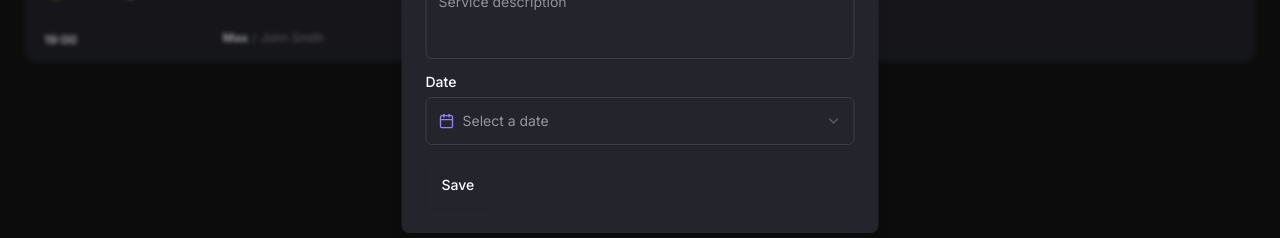
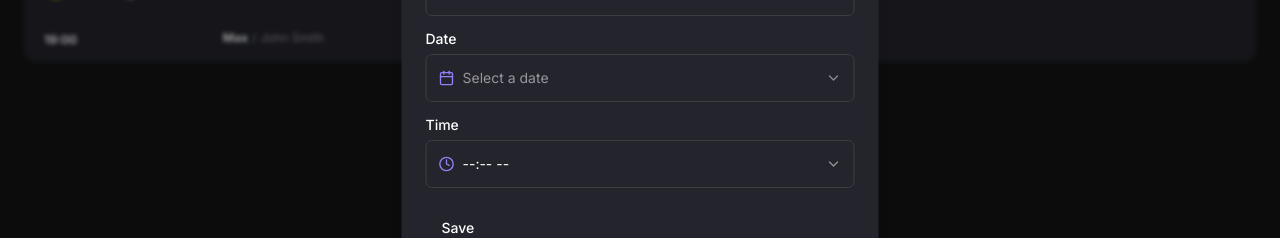
Before and after one commit to carloswimmer/pet-shop, a Next.js app: page / in a window 1280 px wide. Both pictures are taken after a click on the button "New appointment". Shown: the part 454-692 px from the top of the page. Built offline with nearby package versions, Linux system fonts and the light colour scheme.

Commit message:
Create time select

```diff
--- a/src/components/appointment-form/appointment-form.tsx
+++ b/src/components/appointment-form/appointment-form.tsx
@@ -1,8 +1,15 @@
 'use client';
 
 import { zodResolver } from '@hookform/resolvers/zod';
-import { Dog, Phone, User } from 'lucide-react';
+import { Clock, Dog, Phone, User } from 'lucide-react';
 import { useForm } from 'react-hook-form';
+import {
+  DateField,
+  MaskedField,
+  SelectField,
+  TextareaField,
+  TextField,
+} from '@/components/fields';
 import { Button } from '@/components/ui/button';
 import {
   Dialog,
@@ -17,7 +24,7 @@ import {
   type AppointmentFormValues,
   appointmentFormSchema,
 } from '@/schema/appointmentFormSchema';
-import { DateField, MaskedField, TextareaField, TextField } from '../fields';
+import { generateTimeOptions } from '@/utils/generate-time-options';
 
 export const AppointmentForm = () => {
   const form = useForm<AppointmentFormValues>({
@@ -97,6 +104,15 @@ export const AppointmentForm = () => {
               input={{ placeholder: 'Select a date' }}
             />
 
+            <SelectField
+              form={form}
+              name="time"
+              label="Time"
+              icon={<Clock className="h-4 w-4" />}
+              input={{ placeholder: '--:-- --' }}
+              options={TIME_OPTIONS}
+            />
+
             <Button type="submit">Save</Button>
           </form>
         </Form>
@@ -104,3 +120,5 @@ export const AppointmentForm = () => {
     </Dialog>
   );
 };
+
+const TIME_OPTIONS = generateTimeOptions(9, 21);
--- a/src/components/fields/date-field.tsx
+++ b/src/components/fields/date-field.tsx
@@ -53,7 +53,7 @@ export const DateField = ({ form, name, label, input }: DateFieldProps) => (
                     <span>{input.placeholder}</span>
                   )}
                 </div>
-                <ChevronDownIcon className="opacity-50 h-4 w-4" />
+                <ChevronDownIcon className="opacity-90 h-4 w-4" />
               </Button>
             </FormControl>
           </PopoverTrigger>
--- a/src/components/fields/index.ts
+++ b/src/components/fields/index.ts
@@ -1,4 +1,5 @@
 export * from './date-field';
 export * from './masked-field';
+export * from './select-field';
 export * from './text-field';
 export * from './textarea-field';
--- /dev/null
+++ b/src/components/fields/select-field.tsx
@@ -0,0 +1,69 @@
+import type { ReactNode } from 'react';
+import type { UseFormReturn } from 'react-hook-form';
+import {
+  FormControl,
+  FormField,
+  FormItem,
+  FormLabel,
+  FormMessage,
+} from '@/components/ui/form';
+import {
+  Select,
+  SelectContent,
+  SelectItem,
+  SelectTrigger,
+  SelectValue,
+} from '@/components/ui/select';
+import type {
+  AppointmentFormKeys,
+  AppointmentFormValues,
+} from '@/schema/appointmentFormSchema';
+
+type SelectFieldProps = {
+  form: UseFormReturn<AppointmentFormValues, any, AppointmentFormValues>;
+  name: AppointmentFormKeys;
+  label: string;
+  icon: ReactNode;
+  input: { placeholder: string };
+  options: string[];
+};
+
+export const SelectField = ({
+  form,
+  name,
+  label,
+  icon,
+  input,
+  options,
+}: SelectFieldProps) => (
+  <FormField
+    control={form.control}
+    name={name}
+    render={({ field }) => (
+      <FormItem>
+        <FormLabel className="tex   t-label-medium-size text-content-primary">
+          {label}
+        </FormLabel>
+        <FormControl>
+          <Select
+            onValueChange={field.onChange}
+            value={typeof field.value === 'string' ? field.value : ''}
+          >
+            <SelectTrigger>
+              <div className="text-content-brand">{icon}</div>
+              <SelectValue placeholder={input.placeholder} />
+            </SelectTrigger>
+            <SelectContent>
+              {options.map((option) => (
+                <SelectItem key={option} value={option}>
+                  {option}
+                </SelectItem>
+              ))}
+            </SelectContent>
+          </Select>
+        </FormControl>
+        <FormMessage />
+      </FormItem>
+    )}
+  />
+);
--- a/src/components/fields/textarea-field.tsx
+++ b/src/components/fields/textarea-field.tsx
@@ -1,4 +1,3 @@
-import type { ReactNode } from 'react';
 import type { UseFormReturn } from 'react-hook-form';
 import {
   FormControl,
--- a/src/components/ui/select.tsx
+++ b/src/components/ui/select.tsx
@@ -37,7 +37,7 @@ function SelectTrigger({
       data-slot="select-trigger"
       data-size={size}
       className={cn(
-        "border-input data-[placeholder]:text-muted-foreground [&_svg:not([class*='text-'])]:text-muted-foreground focus-visible:border-ring focus-visible:ring-ring/50 aria-invalid:ring-destructive/20 dark:aria-invalid:ring-destructive/40 aria-invalid:border-destructive dark:bg-input/30 dark:hover:bg-input/50 flex items-center justify-between gap-2 rounded-md border px-3 py-2 text-sm whitespace-nowrap shadow-xs transition-[color,box-shadow] outline-none focus-visible:ring-[3px] disabled:cursor-not-allowed disabled:opacity-50 data-[size=default]:h-12 data-[size=sm]:h-8 *:data-[slot=select-value]:line-clamp-1 *:data-[slot=select-value]:flex *:data-[slot=select-value]:items-center *:data-[slot=select-value]:gap-2 [&_svg]:pointer-events-none [&_svg]:shrink-0 [&_svg:not([class*='size-'])]:size-4 w-full bg-background-tertiary border-border-primary text-content-primary hover:border-border-secondary focus:border-border-brand focus-visible:ring-border-brand",
+        "border-input data-placeholder:text-muted-foreground [&_svg:not([class*='text-'])]:text-muted-foreground focus-visible:border-ring focus-visible:ring-ring/50 aria-invalid:ring-destructive/20 dark:aria-invalid:ring-destructive/40 aria-invalid:border-destructive dark:bg-input/30 dark:hover:bg-input/50 flex items-center justify-start gap-2 rounded-md border px-3 py-2 text-sm whitespace-nowrap shadow-xs transition-[color,box-shadow] outline-none focus-visible:ring-[3px] disabled:cursor-not-allowed disabled:opacity-50 data-[size=default]:h-12 data-[size=sm]:h-8 *:data-[slot=select-value]:line-clamp-1 *:data-[slot=select-value]:flex *:data-[slot=select-value]:items-center *:data-[slot=select-value]:flex-1 *:data-[slot=select-value]:gap-2 [&_svg]:pointer-events-none [&_svg]:shrink-0 [&_svg:not([class*='size-'])]:size-4 w-full bg-background-tertiary border-border-primary text-content-primary hover:border-border-secondary focus:border-border-brand focus-visible:ring-border-brand",
         className,
       )}
       {...props}
```
